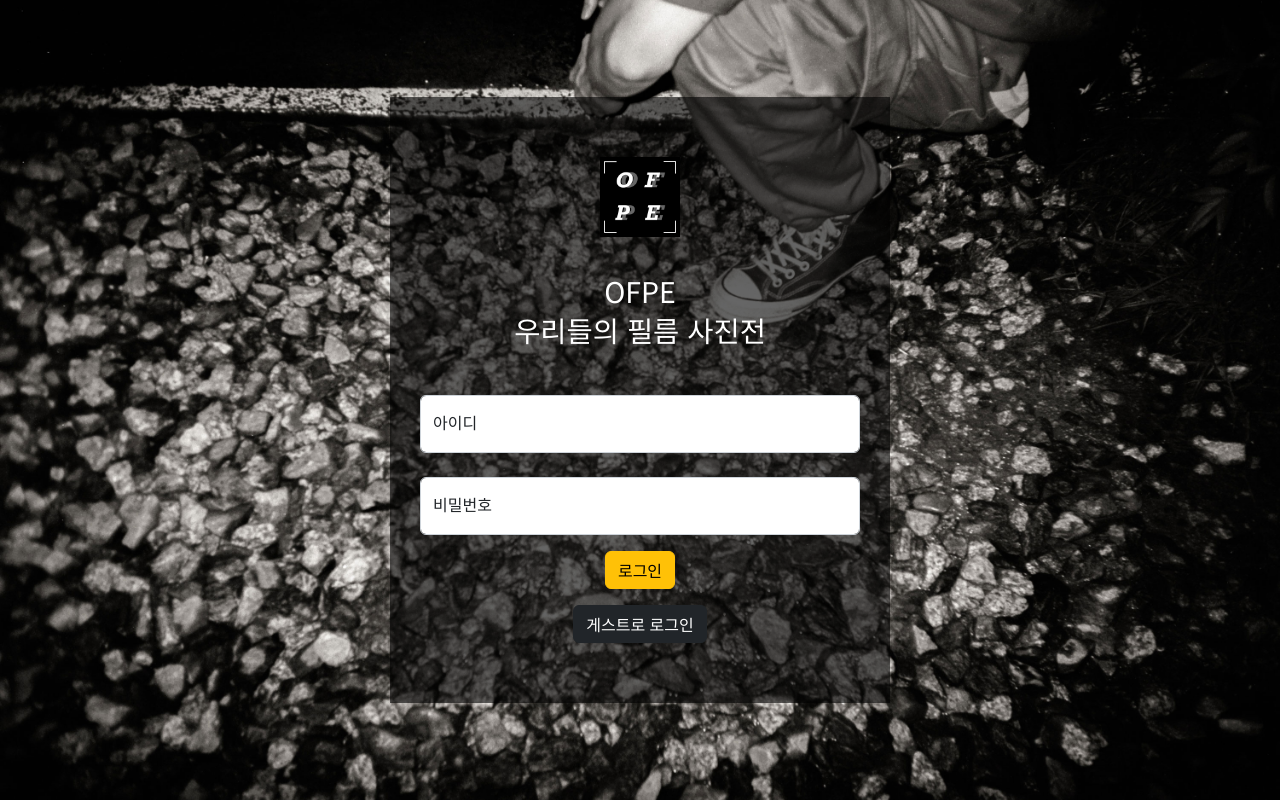
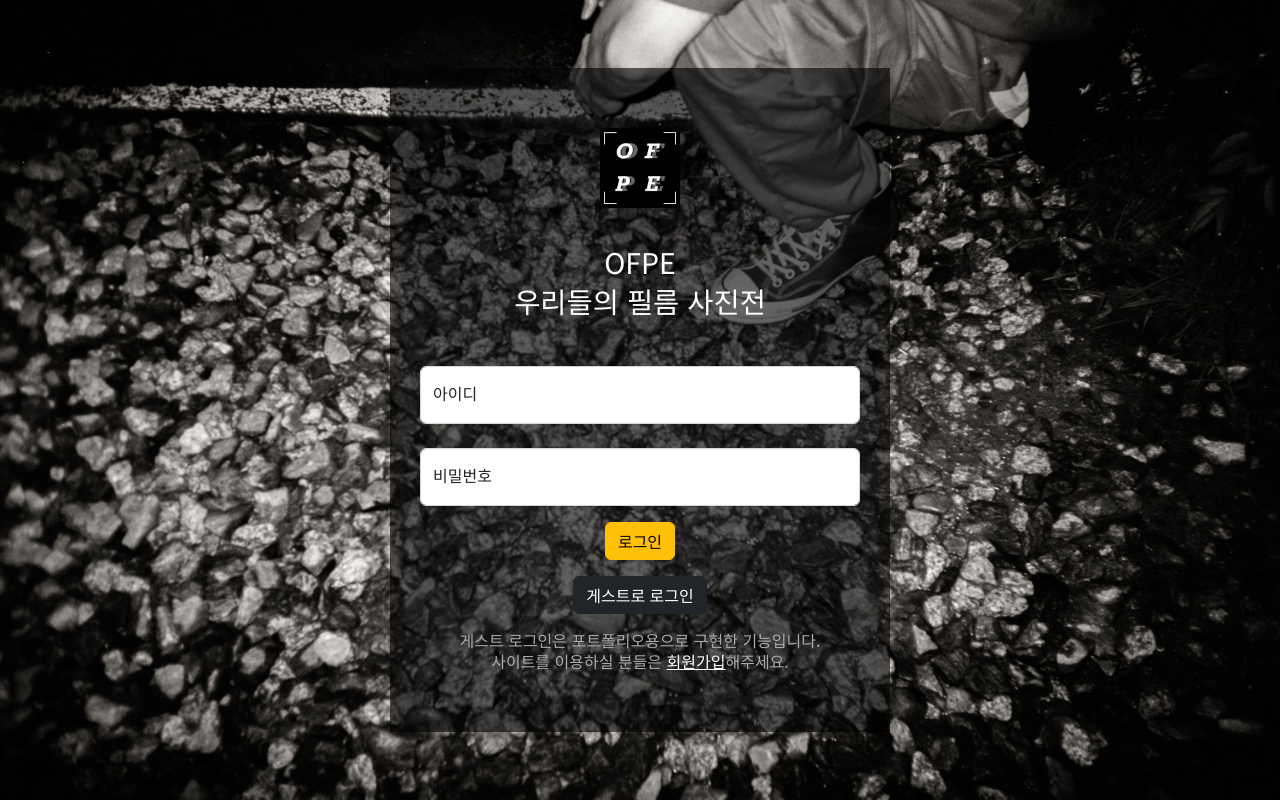
Before and after one commit to sott120/ofpe, a React (Create React App) app: page /login in a window 1280 px wide. Built offline with nearby package versions, Linux system fonts and the light colour scheme.

Commit message:
버튼 관련 내용 추가

```diff
--- a/src/Pages/LoginJoin.tsx
+++ b/src/Pages/LoginJoin.tsx
@@ -67,6 +67,16 @@ const FormTxt = styled(Form.Text)<FormTxtItf>`
   margin-top: 0.4rem;
   font-size: 0.875em;
   color: #${(props) => props.color};
+`;
+
+const GuestTxt = styled.div`
+  color: #aaa;
+  word-break: keep-all;
+  & > p > span {
+    text-decoration: underline;
+    color: #fff;
+    cursor: pointer;
+  }
 `;
 
 interface StyledProps extends LoginBoxItf, FormTxtItf {}
@@ -181,10 +191,25 @@ const Login = ({ boxOpacity, textAlign, color }: StyledProps) => {
         <Button
           variant='dark'
           disabled={disabled}
+          className='mb-3'
           onClick={guest}
         >
           게스트로 로그인
         </Button>
+        <GuestTxt>
+          <p>게스트 로그인은 포트폴리오용으로 구현한 기능입니다.</p>
+          <p>
+            사이트를 이용하실 분들은{' '}
+            <span
+              onClick={() => {
+                navigate('/join');
+              }}
+            >
+              회원가입
+            </span>
+            해주세요.
+          </p>
+        </GuestTxt>
       </LoginBox>
     </LoginWrap>
   );
@@ -418,7 +443,7 @@ const Join = ({ boxOpacity, textAlign, color }: StyledProps) => {
             회원가입
           </Button>
         </Form>
-        <Button variant='dark'>게스트로 보기</Button>
+        {/* <Button variant='dark'>게스트로 보기</Button> */}
       </LoginBox>
     </LoginWrap>
   );
```
